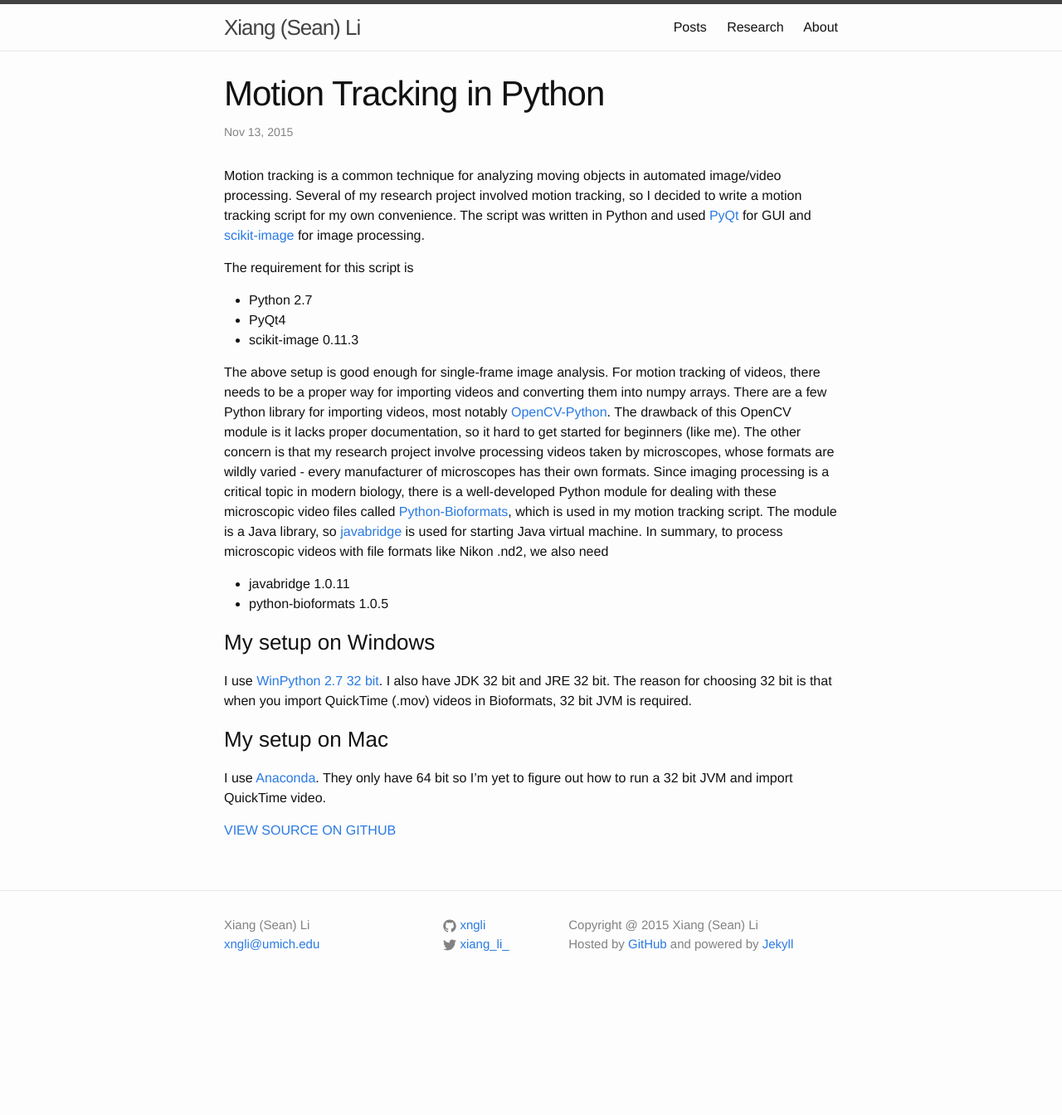
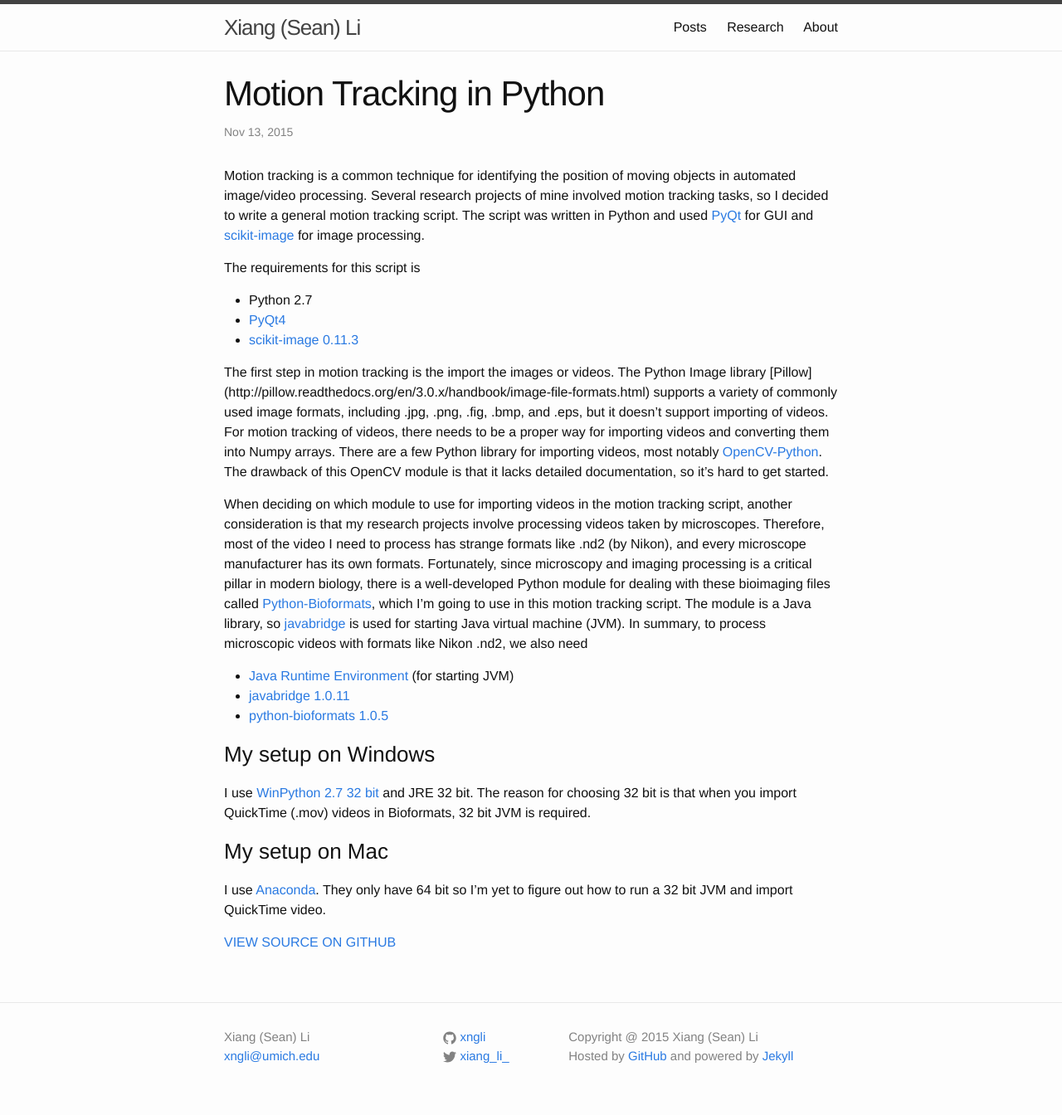
Before and after one commit to xngli/xngli.github.io, a Jekyll site: the page built from _posts/2015-11-13-Python motion tracking.md, in a window 1280 px wide. Shown: the whole page at 83% size. Built offline with Jekyll 4.4.1, drawn with Linux system fonts in a browser that asks for light colours; nearby versions of some CDN libraries; before the commit the page ends 1209 px from its top, so only the background shows below that.

Commit message:
Update 2015-11-13-Python motion tracking.md

```diff
--- a/_posts/2015-11-13-Python motion tracking.md
+++ b/_posts/2015-11-13-Python motion tracking.md
@@ -4,22 +4,25 @@ title:  "Motion Tracking in Python"
 date:   2015-11-13
 categories: Python
 ---
-Motion tracking is a common technique for analyzing moving objects in automated image/video processing. Several of my research project involved motion tracking, so I decided to write a motion tracking script for my own convenience. The script was written in Python and used [PyQt](https://wiki.python.org/moin/PyQt) for GUI and [scikit-image](http://scikit-image.org/) for image processing.
+Motion tracking is a common technique for identifying the position of moving objects in automated image/video processing. Several research projects of mine involved motion tracking tasks, so I decided to write a general motion tracking script. The script was written in Python and used [PyQt](https://wiki.python.org/moin/PyQt) for GUI and [scikit-image](http://scikit-image.org/) for image processing.
 
-The requirement for this script is
+The requirements for this script is
 
 - Python 2.7
-- PyQt4
-- scikit-image 0.11.3
+- [PyQt4](https://wiki.python.org/moin/PyQt)
+- [scikit-image 0.11.3](http://scikit-image.org/)
 
-The above setup is good enough for single-frame image analysis. For motion tracking of videos, there needs to be a proper way for importing videos and converting them into numpy arrays. There are a few Python library for importing videos, most notably [OpenCV-Python](https://opencv-python-tutroals.readthedocs.org/en/latest/#). The drawback of this OpenCV module is it lacks proper documentation, so it hard to get started for beginners (like me). The other concern is that my research project involve processing videos taken by microscopes, whose formats are wildly varied - every manufacturer of microscopes has their own formats. Since imaging processing is a critical topic in modern biology, there is a well-developed Python module for dealing with these microscopic video files called [Python-Bioformats](http://pythonhosted.org/python-bioformats/), which is used in my motion tracking script. The module is a Java library, so [javabridge](https://pypi.python.org/pypi/javabridge) is used for starting Java virtual machine. In summary, to process microscopic videos with file formats like Nikon .nd2, we also need
+The first step in motion tracking is the import the images or videos. The Python Image library [Pillow] (http://pillow.readthedocs.org/en/3.0.x/handbook/image-file-formats.html) supports a variety of commonly used image formats, including .jpg, .png, .fig, .bmp, and .eps, but it doesn't support importing of videos. For motion tracking of videos, there needs to be a proper way for importing videos and converting them into Numpy arrays. There are a few Python library for importing videos, most notably [OpenCV-Python](https://opencv-python-tutroals.readthedocs.org/en/latest/#). The drawback of this OpenCV module is that it lacks detailed documentation, so it's hard to get started.
 
-* javabridge 1.0.11
-* python-bioformats 1.0.5
+When deciding on which module to use for importing videos in the motion tracking script, another consideration is that my research projects involve processing videos taken by microscopes. Therefore, most of the video I need to process has strange formats like .nd2 (by Nikon), and every microscope manufacturer has its own formats. Fortunately, since microscopy and imaging processing is a critical pillar in modern biology, there is a well-developed Python module for dealing with these bioimaging files called [Python-Bioformats](http://pythonhosted.org/python-bioformats/), which I'm going to use in this motion tracking script. The module is a Java library, so [javabridge](https://pypi.python.org/pypi/javabridge) is used for starting Java virtual machine (JVM). In summary, to process microscopic videos with formats like Nikon .nd2, we also need
+
+* [Java Runtime Environment](http://www.oracle.com/technetwork/java/javase/downloads/index.html) (for starting JVM)
+* [javabridge 1.0.11](https://pypi.python.org/pypi/javabridge)
+* [python-bioformats 1.0.5](http://pythonhosted.org/python-bioformats/)
 
 ###My setup on Windows
 
-I use [WinPython 2.7 32 bit](http://winpython.github.io/). I also have JDK 32 bit and JRE 32 bit. The reason for choosing 32 bit is that when you import QuickTime (.mov) videos in Bioformats, 32 bit JVM is required.
+I use [WinPython 2.7 32 bit](http://winpython.github.io/) and JRE 32 bit. The reason for choosing 32 bit is that when you import QuickTime (.mov) videos in Bioformats, 32 bit JVM is required.
 
 ###My setup on Mac
 
```
